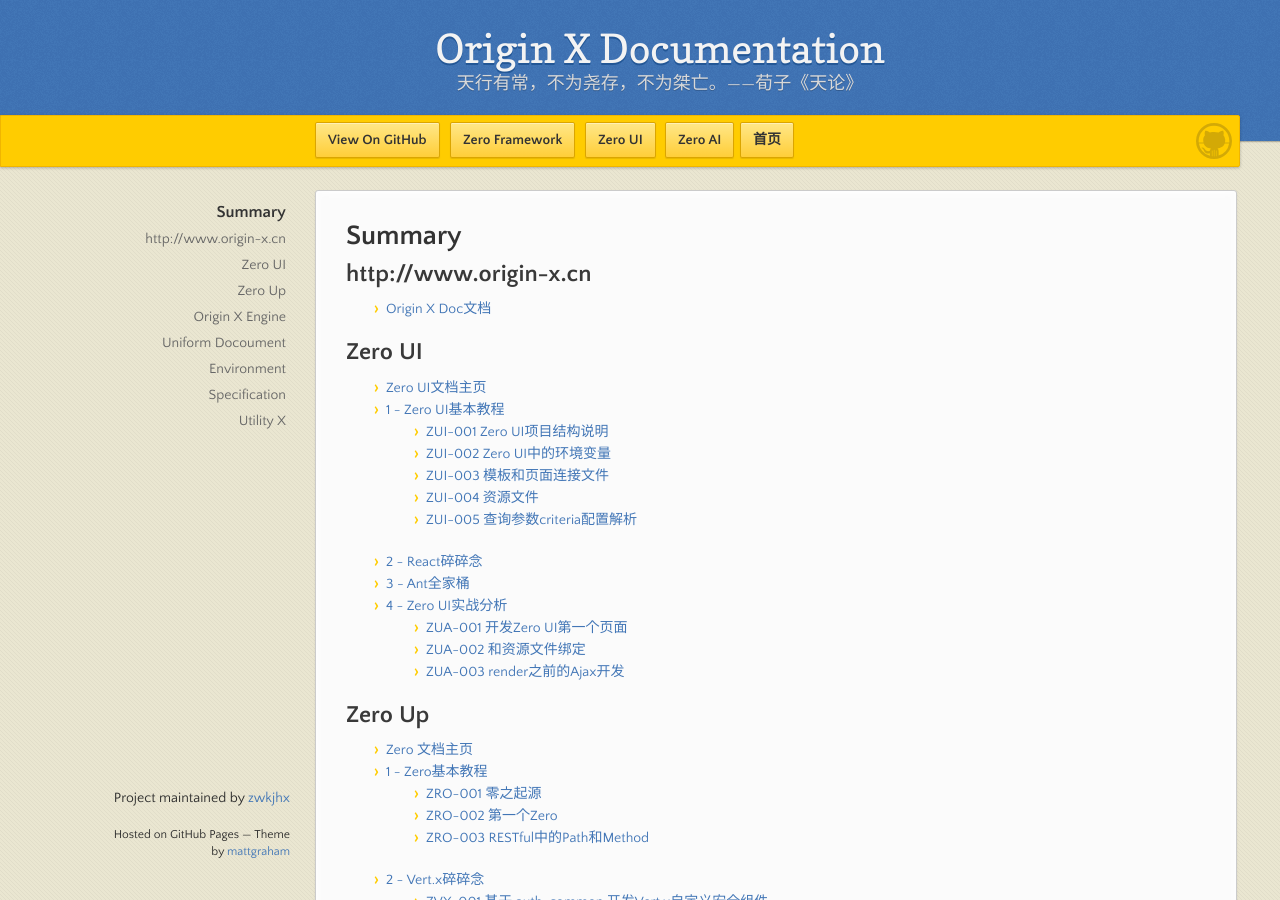
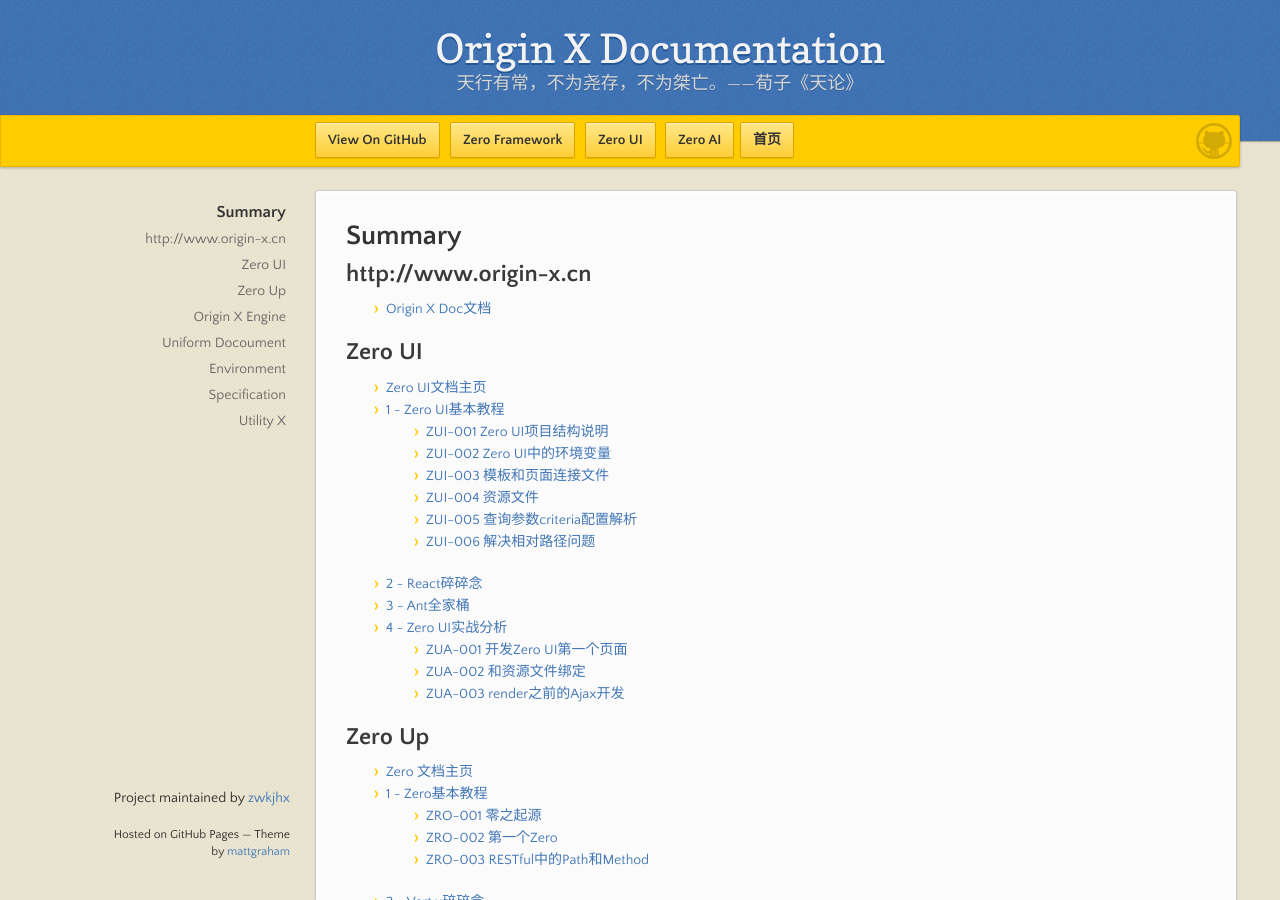
Before and after one commit to zwkjhx/ox-doc, a Jekyll site: the page built from SUMMARY.md, in a window 1280 px wide and 900 px high. Built offline with Jekyll 4.4.1, drawn with Linux system fonts in a browser that asks for light colours; our own code applies the rules of GitHub Pages for plain Markdown files.

Commit message:
Updates zero-ui/main.md
Auto commit by GitBook Editor

```diff
--- a/SUMMARY.md
+++ b/SUMMARY.md
@@ -13,6 +13,7 @@
   * [ZUI-003 模板和页面连接文件](zero-ui/1-zero-uiji-ben-jiao-cheng/zui-003-mo-ban-he-ye-mian-lian-jie-wen-jian.md)
   * [ZUI-004 资源文件](zero-ui/1-zero-uiji-ben-jiao-cheng/zui-004-zi-yuan-wen-jian.md)
   * [ZUI-005 查询参数criteria配置解析](zero-ui/1-zero-uiji-ben-jiao-cheng/zui-005-cha-xun-can-shu-criteria-pei-zhi-jie-xi.md)
+  * [ZUI-006 解决相对路径问题](zero-ui/1-zero-uiji-ben-jiao-cheng/zui-006-jie-jue-xiang-dui-lu-jing-wen-ti.md)
 * [2 - React碎碎念](zero-ui/2-reactsui-sui-nian.md)
 * [3 - Ant全家桶](zero-ui/3-antquan-jia-tong.md)
 * [4 - Zero UI实战分析](zero-ui/4-zero-uishi-zhan-fen-xi.md)
```
Also changed, not shown: zero-ui/main.md (+1 -0 lines), zero-ui/1-zero-uiji-ben-jiao-cheng/zui-006-jie-jue-xiang-dui-lu-jing-wen-ti.md (added).
